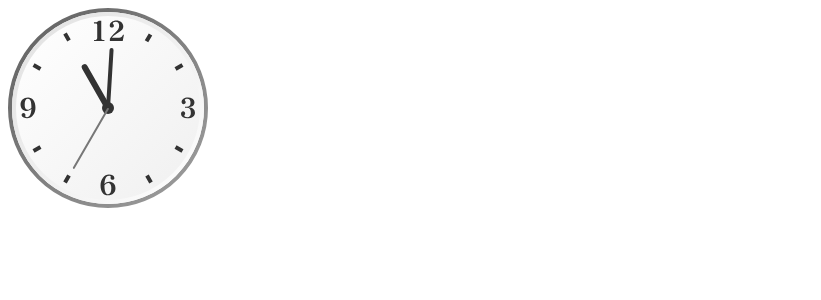
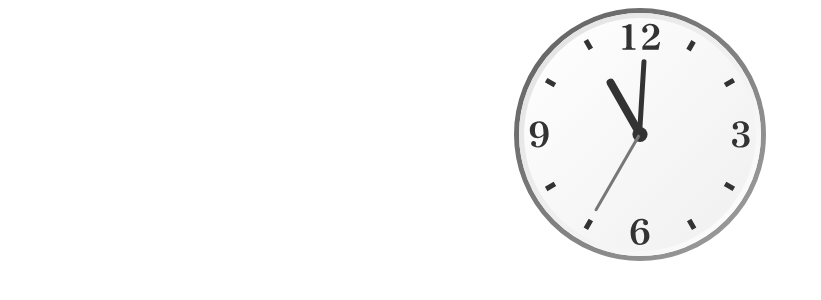
Before and after one commit to iwnsew/analogclock, a plain HTML site: page index.html in a window 1280 px wide. Shown: the whole page, without its empty margins (0-821 px from the left). Drawn offline with Linux system fonts and the light colour scheme.

Commit message:
prepare materials to release

```diff
--- a/clock.js
+++ b/clock.js
@@ -1,26 +1,3 @@
-/*MIT License
-
-Copyright (c) 2024 Masumi Shirakawa
-
-Permission is hereby granted, free of charge, to any person obtaining a copy
-of this software and associated documentation files (the "Software"), to deal
-in the Software without restriction, including without limitation the rights
-to use, copy, modify, merge, publish, distribute, sublicense, and/or sell
-copies of the Software, and to permit persons to whom the Software is
-furnished to do so, subject to the following conditions:
-
-The above copyright notice and this permission notice shall be included in all
-copies or substantial portions of the Software.
-
-THE SOFTWARE IS PROVIDED "AS IS", WITHOUT WARRANTY OF ANY KIND, EXPRESS OR
-IMPLIED, INCLUDING BUT NOT LIMITED TO THE WARRANTIES OF MERCHANTABILITY,
-FITNESS FOR A PARTICULAR PURPOSE AND NONINFRINGEMENT. IN NO EVENT SHALL THE
-AUTHORS OR COPYRIGHT HOLDERS BE LIABLE FOR ANY CLAIM, DAMAGES OR OTHER
-LIABILITY, WHETHER IN AN ACTION OF CONTRACT, TORT OR OTHERWISE, ARISING FROM,
-OUT OF OR IN CONNECTION WITH THE SOFTWARE OR THE USE OR OTHER DEALINGS IN THE
-SOFTWARE.
-*/
-
 window.addEventListener('load', () => {
   const clock = document.getElementById('clock');
 
@@ -57,7 +34,7 @@ window.addEventListener('load', () => {
     element.id = id;
     element.style.position = 'absolute';
     element.style.background = color;
-    element.style.borderRadius = '100px';
+    element.style.borderRadius = '1000000px';
     element.style.width = width;
     element.style.height = height;
     element.style.top = top;
--- a/index.html
+++ b/index.html
@@ -3,17 +3,13 @@
   <head>
     <meta charset="utf-8">
     <meta name="viewport" content="width=device-width, initial-scale=1">
-    <title>JSTアナログ時計</title>
-    <style>
-      #container {
-        width: 200px;
-      }
-    </style>
+    <title>Simple Analog Clock</title>
   </head>
   <body>
-    <div id="container">
+    <div style="width: 20%; margin: auto;">
       <div id="clock" offset="+09:00" second="true"></div>
+      <!--div id="clock" offset="+00:00" second="false"></div-->
     </div>
-    <script src="clock.js"></script>
+    <script src="clock.min.js"></script>
   </body>
 </html>
```
Also changed, not shown: LICENSE.txt (added), clock.min.js (added), 1 other file.
